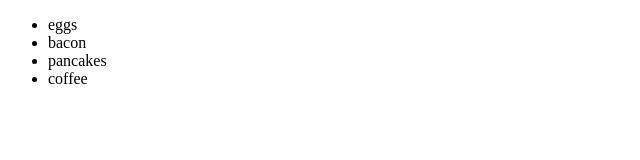
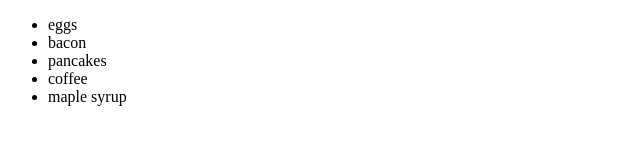
Before and after one commit to stephenfilippov/learning-git, a plain HTML site: page index.html in a window 1280 px wide. Shown: the whole page, without its empty margins (0-640 px from the left). Drawn offline with Linux system fonts and the light colour scheme.

Commit message:
added maple syrup to the list

```diff
--- a/index.html
+++ b/index.html
@@ -12,6 +12,7 @@
             <li>bacon</li>
             <li>pancakes</li>
             <li>coffee</li>
+            <li>maple syrup</li>
         </ul>
     </div>
 </body>
```
